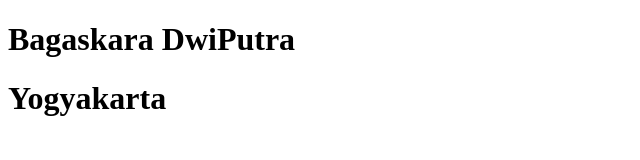
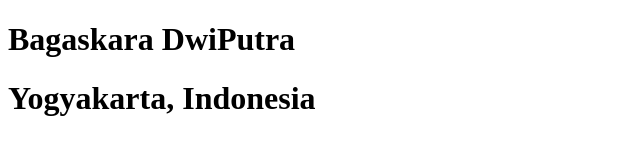
Before and after one commit to bgskoro21/test-auto-deploy, a plain HTML site: page index.html in a window 1280 px wide. Shown: the whole page, without its empty margins (0-640 px from the left). Drawn offline with Linux system fonts and the light colour scheme.

Commit message:
feat: bagaskara

```diff
--- a/index.html
+++ b/index.html
@@ -9,7 +9,7 @@
 
 <body>
     <h1>Bagaskara DwiPutra</h1>
-    <h1>Yogyakarta</h1>
+    <h1>Yogyakarta, Indonesia</h1>
 </body>
 
 </html>
```
